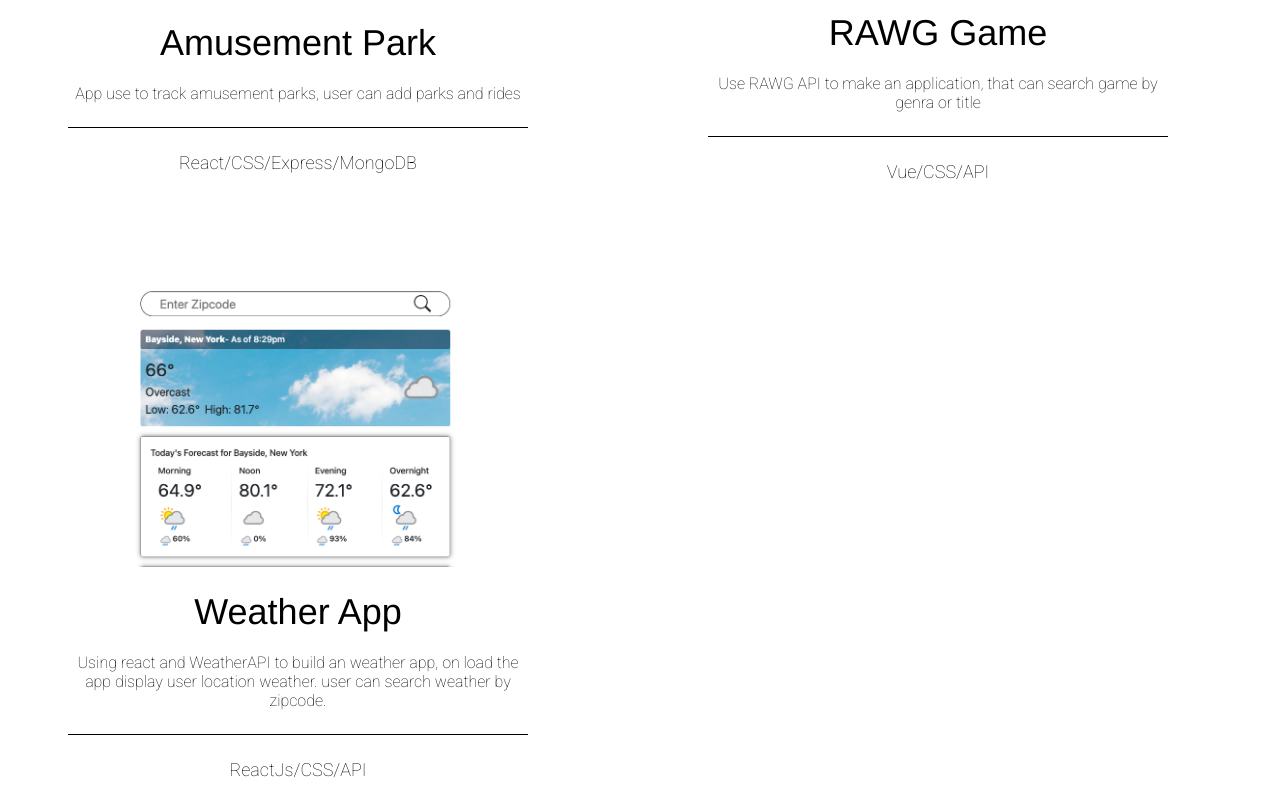
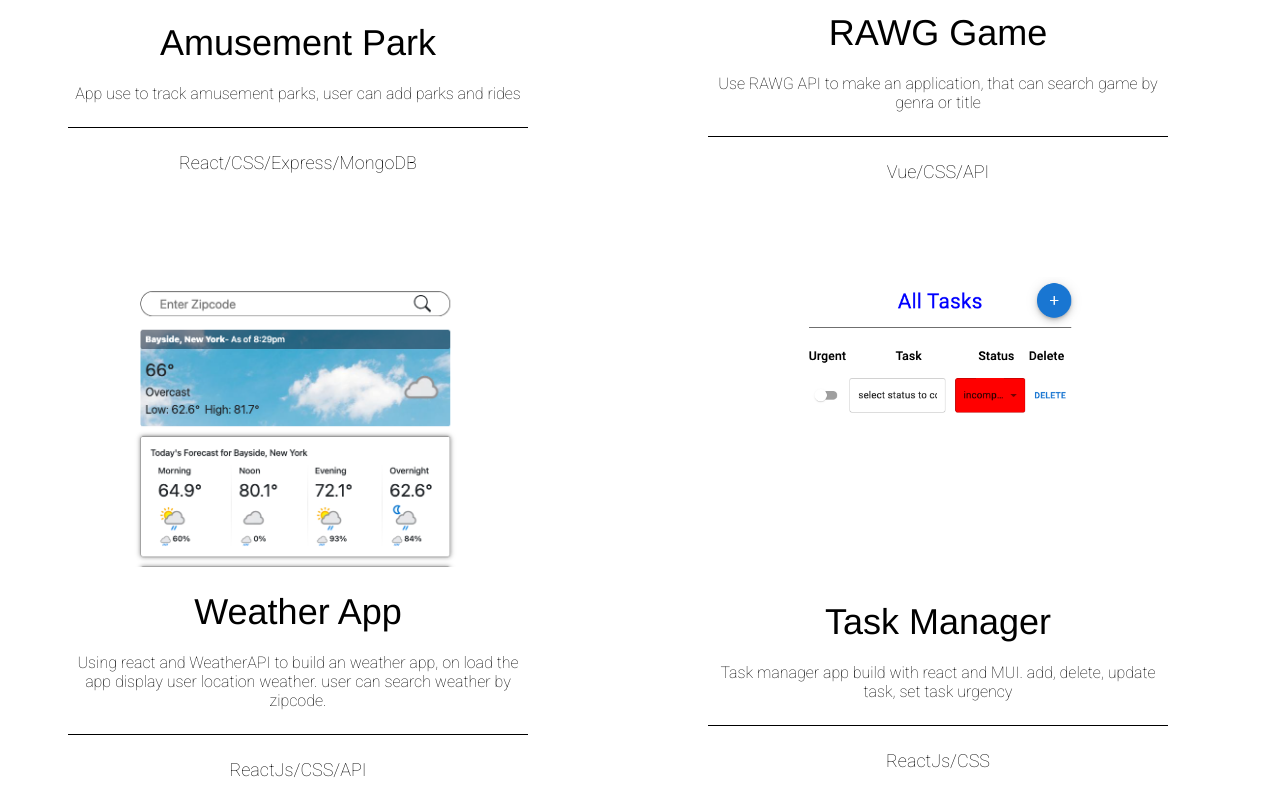
Before and after one commit to huan00/portfolio, a React (Create React App) app: page / in a window 1280 px wide. Shown: the part 1880-2670 px from the top of the page. Built offline with nearby package versions, Linux system fonts and the light colour scheme.

Commit message:
update task manager

```diff
--- a/src/pages/index.js
+++ b/src/pages/index.js
@@ -5,6 +5,7 @@ import fridaylaundry from '../components/assets/images/fridaylaundry.png'
 import amusement from '../components/assets/images/amusement.png'
 import RAWG from '../components/assets/images/RAWG.png'
 import weather from '../components/assets/images/weather.png'
+import task from '../components/assets/images/task_manager.png'
 
 const index = () => {
   const name = 'HUAN ZENG'
@@ -49,6 +50,14 @@ const index = () => {
         'Using react and WeatherAPI to build an weather app, on load the app display user location weather. user can search weather by zipcode.',
       language: ['ReactJs', 'CSS', 'API'],
       link: 'https://main.dec8narsebvtj.amplifyapp.com/'
+    },
+    {
+      name: 'Task Manager',
+      image: task,
+      about:
+        'Task manager app build with react and MUI. add, delete, update task, set task urgency',
+      language: ['ReactJs', 'CSS'],
+      link: 'https://taskmanager00.netlify.app/'
     }
   ]
   const languages = [
```
Also changed, not shown: src/components/assets/images/task_manager.png (added).
